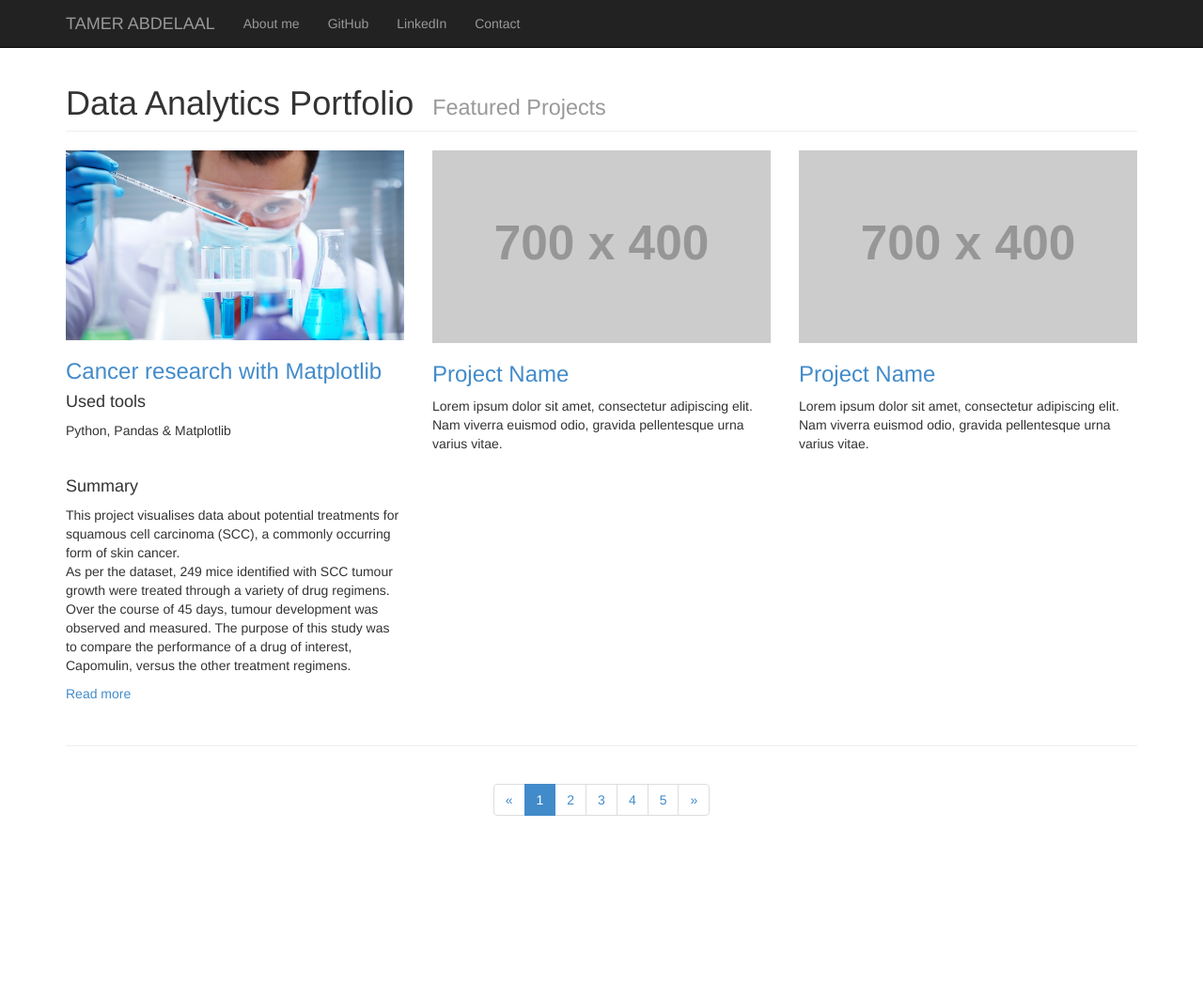
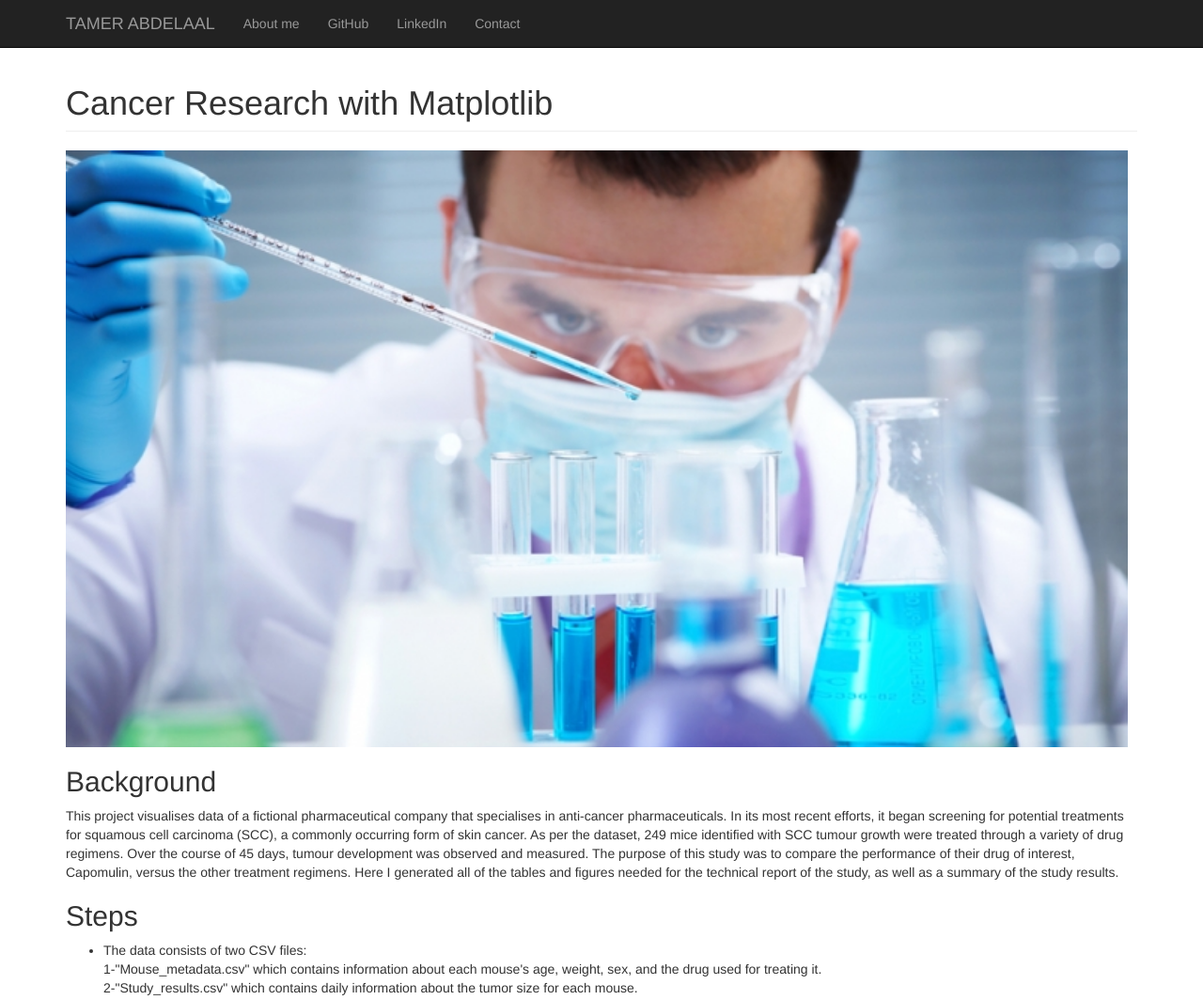
Before and after one commit to tamerfa/Cancer_research_with_Matplotlib, a plain HTML site: page index.html in a window 1280 px wide. Shown: the top 1064 px of the page at 94% size. Before the commit the page ends 893 px from the top, so only its background shows below. Drawn offline with Linux system fonts and the light colour scheme; placeholder pictures from the web are drawn by us.

Commit message:
Updated index.html

```diff
--- a/index.html
+++ b/index.html
@@ -6,7 +6,7 @@
     <meta name="description" content="">
     <meta name="author" content="">
 
-    <title>Tamer Abdelaal's Portfolio</title>
+    <title>Cancer Research with Matplotlib</title>
 
     <!-- Bootstrap core CSS -->
     <link href="css/bootstrap.css" rel="stylesheet">
@@ -26,7 +26,7 @@
             <span class="icon-bar"></span>
             <span class="icon-bar"></span>
           </button>
-          <a class="navbar-brand" href="#">TAMER ABDELAAL</a>
+          <a class="navbar-brand" href="https://tamerfa.github.io/">TAMER ABDELAAL</a>
         </div>
 
         <!-- Collect the nav links, forms, and other content for toggling -->
@@ -43,67 +43,36 @@
 
     <div class="container">
 
-      <div class="row">
+      <!-- <div class="row"> -->
 
-        <div class="col-lg-12">
-          <h1 class="page-header">Data Analytics Portfolio &nbsp;<small>Featured Projects</small></h1>
-        </div>
+        <!-- <div class="col-lg-12"> -->
+          <h1 class="page-header">Cancer Research with Matplotlib</h1>
+          <img class="img-responsive" src="images/Laboratory.jpg" width="1130" height="630">
+          <div>
+            <h2>Background</h2>
+            <p>
+              This project visualises data of a fictional pharmaceutical company that specialises in anti-cancer pharmaceuticals. In its most recent efforts, it began screening for potential treatments for squamous cell carcinoma (SCC), a commonly occurring form of skin cancer.
 
-      </div>
+              As per the dataset, 249 mice identified with SCC tumour growth were treated through a variety of drug regimens. Over the course of 45 days, tumour development was observed and measured. The purpose of this study was to compare the performance of their drug of interest, Capomulin, versus the other treatment regimens. Here I generated all of the tables and figures needed for the technical report of the study, as well as a summary of the study results.
+            </p>
+            <h2>Steps</h2>
+            <p>
+              <ul>
+              <li>The data consists of two CSV files:
+              <br/>1-"Mouse_metadata.csv" which contains information about each mouse's age, weight, sex, and the drug used for treating it.
+              <br/>2-"Study_results.csv" which contains daily information about the tumor size for each mouse.</li>
+              <br/><li>Before beginning the analysis, I checked the data for any mouse ID with duplicate time points and removed any data associated with that mouse ID.</li>
+              <img class="img-responsive" src="images/jupyter notebook 1.jpeg" width="1130" height="630">
+              <img class="img-responsive" src="images/jupyter notebook 2.jpeg" width="1130" height="630">
+              <img class="img-responsive" src="images/jupyter notebook 3.jpeg" width="1130" height="630">
+              <img class="img-responsive" src="images/jupyter notebook 4.jpeg" width="1130" height="630">
+              <li>Generated a summary statistics table consisting of the mean, median, variance, standard deviation, and SEM of the tumour volume for each drug regimen.</li>
+            </p>
+          </div>
+        <!-- </div> -->
 
-      <div class="row">
-
-        <div class="col-md-4 portfolio-item">
-          <a href="https://tamerfa.github.io/Cancer_research_with_Matplotlib/"><img class="img-responsive" src="images/Laboratory.jpg"></a>
-          <h3><a href="https://tamerfa.github.io/Cancer_research_with_Matplotlib/">Cancer research with Matplotlib</a></h3>
-          <h4>Used tools</h4>
-          <p>Python, Pandas & Matplotlib</p>
-          <br/><h4>Summary</h4>
-          <p>This project visualises data about potential treatments for squamous cell carcinoma (SCC), a commonly occurring form of skin cancer.
-            <br/>As per the dataset, 249 mice identified with SCC tumour growth were treated through a variety of drug regimens. <br/>Over the course of 45 days, tumour development was observed and measured. The purpose of this study was to compare the performance of a drug of interest, Capomulin, versus the other treatment regimens.
-          </p>
-          <a href="https://tamerfa.github.io/Cancer_research_with_Matplotlib/" target="_blank">Read more</a>
-        </div>
-
-        <div class="col-md-4 portfolio-item">
-          <a href="#project-link"><img class="img-responsive" src="http://placehold.it/700x400"></a>
-          <h3><a href="#project-link">Project Name</a></h3>
-          <p>Lorem ipsum dolor sit amet, consectetur adipiscing elit. Nam viverra euismod odio, gravida pellentesque urna varius vitae.</p>
-        </div>
-
-        <div class="col-md-4 portfolio-item">
-          <a href="#project-link"><img class="img-responsive" src="http://placehold.it/700x400"></a>
-          <h3><a href="#project-link">Project Name</a></h3>
-          <p>Lorem ipsum dolor sit amet, consectetur adipiscing elit. Nam viverra euismod odio, gravida pellentesque urna varius vitae.</p>
-        </div>
-
-      </div>
-
-      <hr>
-
-      <div class="row text-center">
-
-        <div class="col-lg-12">
-          <ul class="pagination">
-            <li><a href="#">&laquo;</a></li>
-            <li class="active"><a href="#">1</a></li>
-            <li><a href="#">2</a></li>
-            <li><a href="#">3</a></li>
-            <li><a href="#">4</a></li>
-            <li><a href="#">5</a></li>
-            <li><a href="#">&raquo;</a></li>
-          </ul>
-        </div>
-
-      </div>
-
-    </div><!-- /.container -->
-
-    <div class="container">
-
-
-
-    </div><!-- /.container -->
+      <!-- </div> -->
+    </div>
 
     <!-- JavaScript -->
     <script src="js/jquery-1.10.2.js"></script>
```
Also changed, not shown: Images/jupyter notebook 1.jpeg (added), Images/jupyter notebook 2.jpeg (added), Images/jupyter notebook 3.jpeg (added), Images/jupyter notebook 4.jpeg (added), Images/jupyter notebook 5.jpeg (added), 1 other file.
